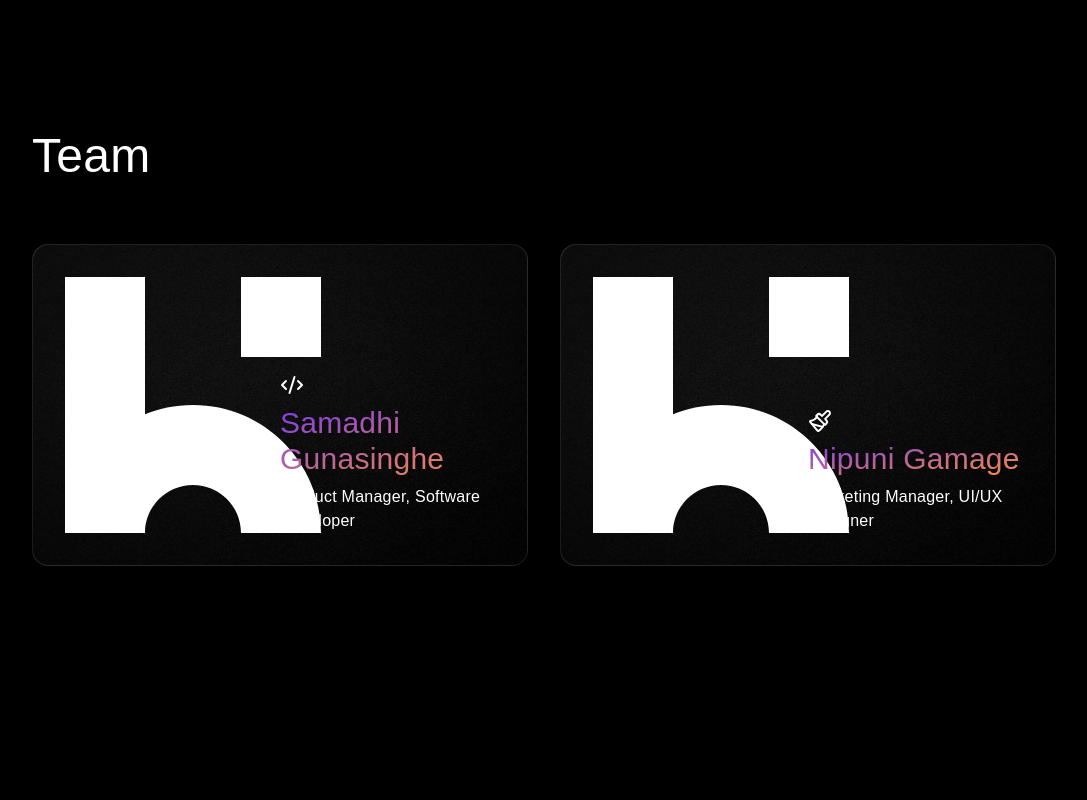
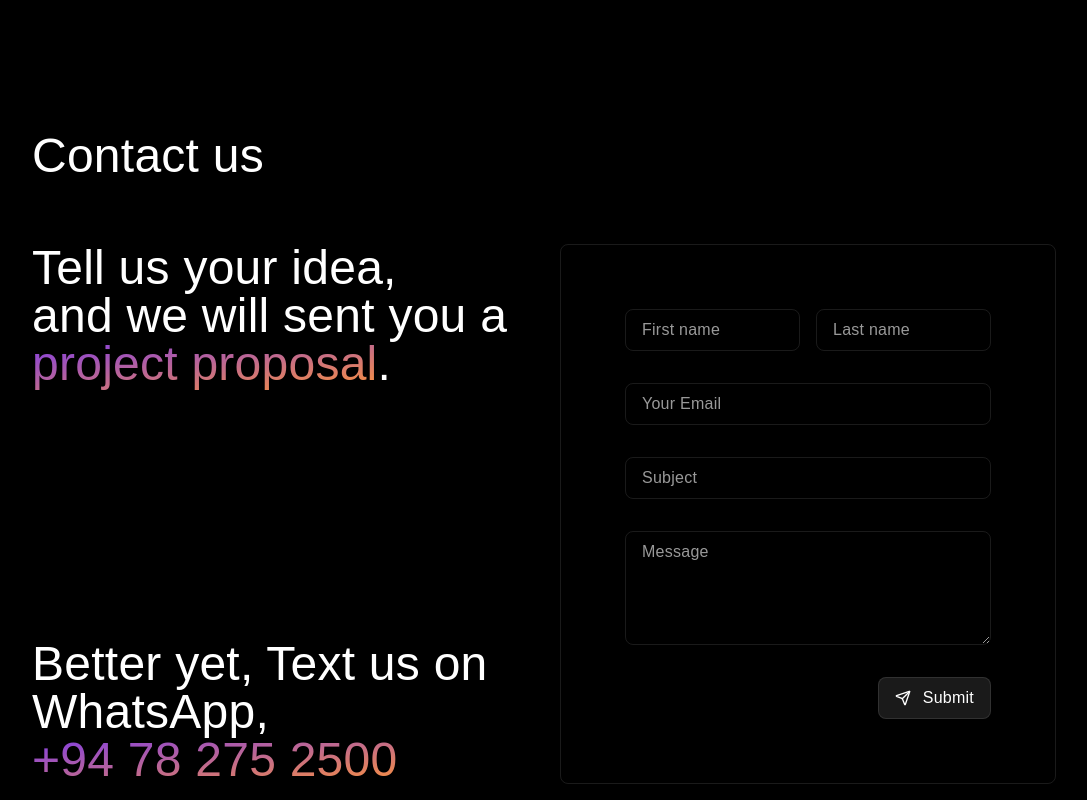
Before and after one commit to samadhi1311/hyperreal, a Next.js app: page /about in a window 1280 px wide. Shown: the part 960-1760 px from the top of the page, without its empty margins (96-1183 px from the left). Built offline with nearby package versions, Linux system fonts and the light colour scheme; a web font is replaced by a local one.

Commit message:
Temporarily hide the team section

```diff
--- a/app/(index)/about/page.tsx
+++ b/app/(index)/about/page.tsx
@@ -4,11 +4,11 @@ import PageWrapper from '@/components/ui/page-wrapper';
 import ParallaxLogo from '@/components/parallax-logo';
 import Section from '@/components/ui/section';
 import Footer from '@/components/footer';
-import { H1, H2, H3, P1, P2 } from '@/components/ui/typography';
+import { H1, H2, P1, P2 } from '@/components/ui/typography';
 import { LuSend } from 'react-icons/lu';
-import { Card } from '@/components/card';
-import { LuCode2 } from 'react-icons/lu';
-import { LuPaintbrush } from 'react-icons/lu';
+// import { Card } from '@/components/card';
+// import { LuCode2 } from 'react-icons/lu';
+// import { LuPaintbrush } from 'react-icons/lu';
 
 export default function About() {
 	return (
@@ -43,7 +43,7 @@ export default function About() {
 						</div>
 					</div>
 				</Section>
-				<Section>
+				{/* <Section>
 					<H2>Team</H2>
 					<div className='grid grid-cols-1 gap-8 py-16 md:grid-cols-2'>
 						<div className='overflow-hidden'>
@@ -75,7 +75,7 @@ export default function About() {
 							</Card>
 						</div>
 					</div>
-				</Section>
+				</Section> */}
 				<Section>
 					<H2>Contact us</H2>
 					<div className='grid grid-cols-1 gap-8 py-16 md:grid-cols-2'>
```
